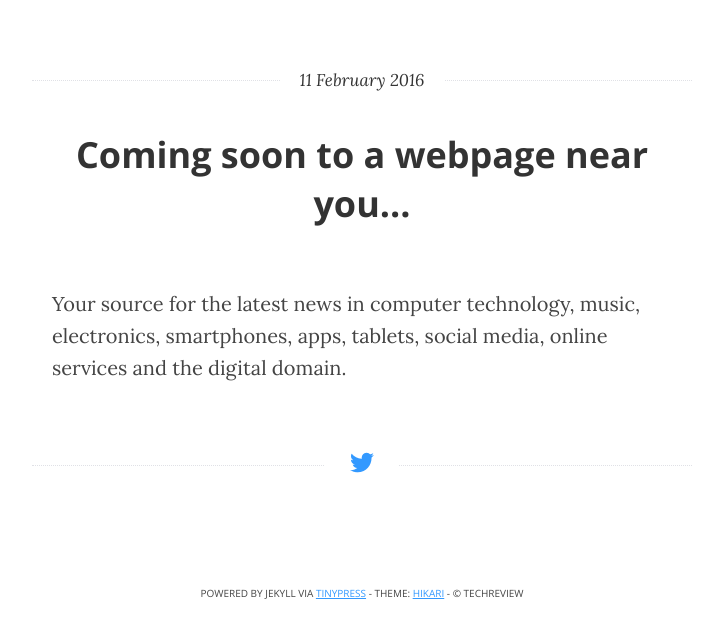
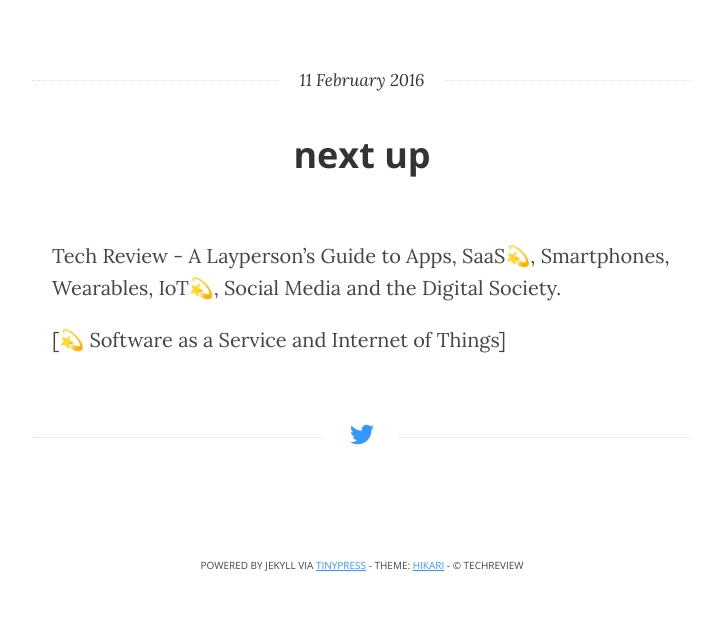
Before and after one commit to techreview/techreview.github.io, a Jekyll site: the page built from _posts/2016-02-11-coming-soon-to-a-webpage-near-you.markdown, in a window 1280 px wide, cut to the strip 154-792 px from the top of the page. Shown: the whole strip, without its empty margins (278-1001 px from the left). Built offline with Jekyll 4.4.1, drawn with Linux system fonts in a browser that asks for light colours.

Commit message:
Update 2016-02-11-coming-soon-to-a-webpage-near-you.markdown

```diff
--- a/_posts/2016-02-11-coming-soon-to-a-webpage-near-you.markdown
+++ b/_posts/2016-02-11-coming-soon-to-a-webpage-near-you.markdown
@@ -1,6 +1,8 @@
 ---
 published: true
-title: Coming soon to a webpage near you...
+title: next up
 layout: post
 ---
-Your source for the latest news in computer technology, music, electronics, smartphones, apps, tablets, social media, online services and the digital domain.
+ Tech Review - A Layperson's Guide to Apps, SaaS💫, Smartphones, Wearables, IoT💫, Social Media and the Digital Society.
+
+[💫 Software as a Service and Internet of Things]
```
